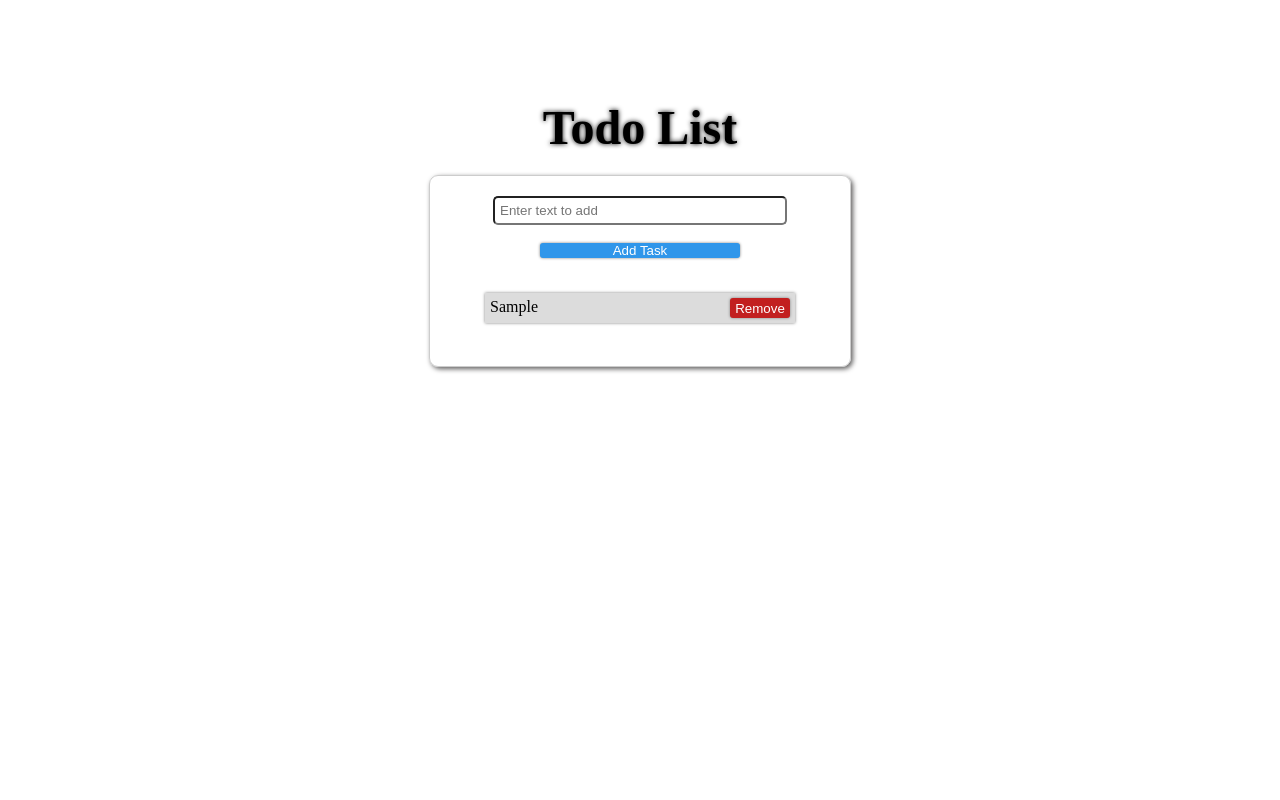
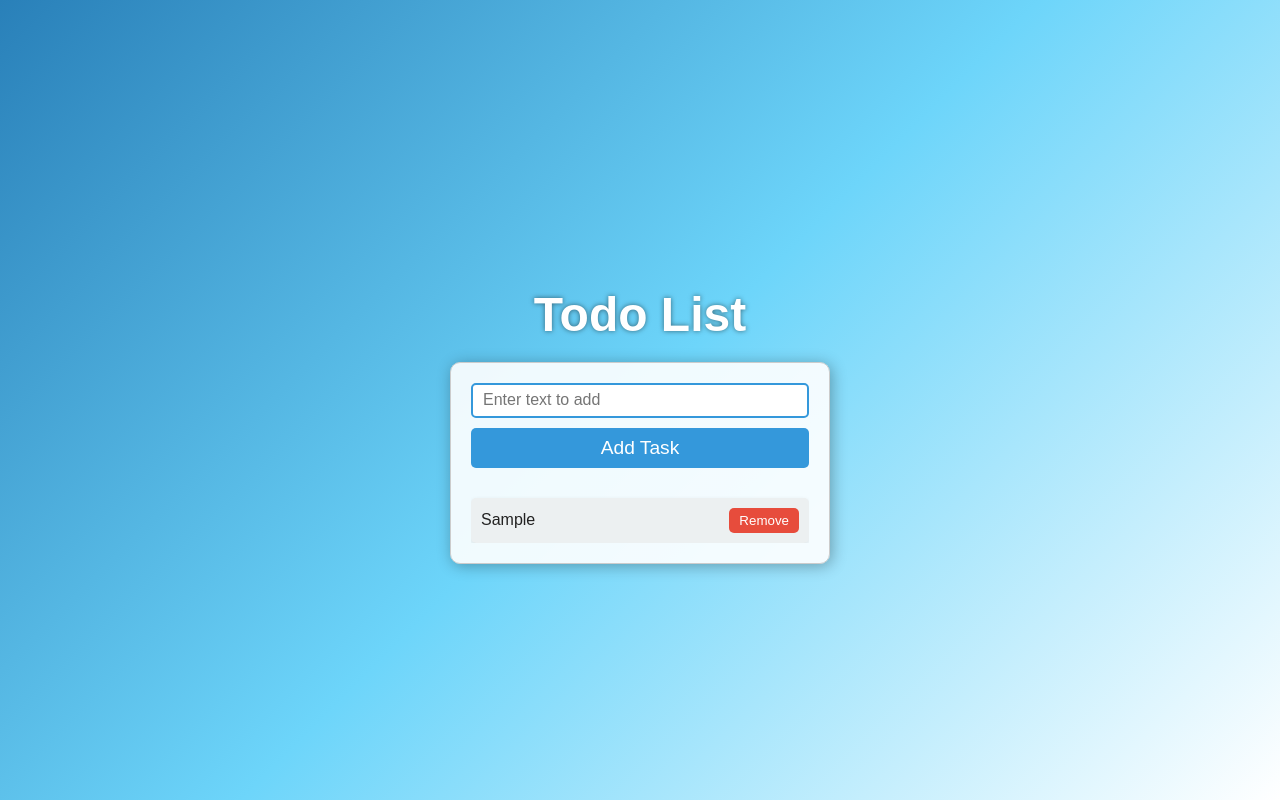
Before and after one commit to Abdulahad911/todo-list-app-in-javascript, a plain HTML site: page index.html in a window 1280 px wide. Both pictures are taken after typing "Sample" into the empty fields and a click on the button "Add Task". Drawn offline with Linux system fonts and the light colour scheme.

Commit message:
the website is almost completed

```diff
--- a/style.css
+++ b/style.css
@@ -1,83 +1,124 @@
-*{
+
+* {
     margin: 0;
     padding: 0;
+    box-sizing: border-box;
+    font-family: 'Arial', sans-serif;
 }
 
-h1{
+
+body {
+    background: linear-gradient(135deg, #2980b9, #6dd5fa, #ffffff);
+
+    display: flex;
+    flex-direction: column;
+    justify-content: center;
+    align-items: center;
+    height: 100vh;
+    color: #fff;
+}
+
+
+h1 {
     text-align: center;
-    margin: 100px 0 20px 0;
+    margin: 50px 0 20px 0;
     font-size: 3rem;
-    text-shadow: 0px 0px 5px black;
+    color: #fff;
+    text-shadow: 0px 0px 5px rgba(0, 0, 0, 0.5);
 }
-.container{
+
+
+.container {
     display: flex;
     justify-content: center;
     align-items: center;
     width: 100%;
-    height: 100%;
 }
-.box{
+
+
+.box {
     width: 380px;
-height: 150px;
+    height: auto;
     overflow: auto;
     border: 1px solid #ccc;
     padding: 20px;
-display: flex;
-flex-direction: column;
-align-items: center;
-border-radius: 9px;
-box-shadow: 2px 2px 5px rgb(96, 95, 95);
+    border-radius: 10px;
+    background-color: rgba(255, 255, 255, 0.9);
+    box-shadow: 2px 2px 15px rgba(0, 0, 0, 0.3);
+    text-align: center;
 }
-input{
-    width: 280px;
-    height: 20px;
-    padding: 5px;
+
+
+input {
+    width: 100%;
+    height: 35px;
+    padding: 10px;
     border-radius: 5px;
+    border: 2px solid #3498db;
+    margin-bottom: 10px;
+    font-size: 1rem;
+}
 
-    /* border: 1px solid blue; */
+.btn {
+    width: 100%;
+    height: 40px;
+    border-radius: 5px;
+    background-color: #3498db;
+    color: white;
+    font-size: 1.2rem;
+    cursor: pointer;
+    border: none;
+    transition: background-color 0.3s ease;
+    transition: transform 0.3s ease;
 }
-.btn{
-    width: 200px;
-    height: 35px;
-    border-radius: 3px;
-    background-color: rgb(47, 150, 234);
-    color: white;
-    box-shadow: 0 0 3px grey;
-    border: none;
+
+.btn:hover {
+    background-color: #2980b9;
+    transform:scale(1.03);
 }
-li{
+
+#taskList {
+    margin-top: 20px;
+    padding: 0;
+    max-height: 250px;
+    overflow-y: auto;
+}
+
+
+li {
     list-style: none;
-    background-color: gainsboro;
-    box-shadow: 0 0 3px grey;
-    margin-top: 3px;
-    width: 300px;
-    height: 20px;
-    padding: 7px;
-    margin: 5px 0;
-            flex: 0 0 auto;
+    background-color: #ecf0f1;
+    box-shadow: 0 2px 5px rgba(0, 0, 0, 0.1);
+    margin-top: 10px;
+    width: 100%;
+    color: #222;
+    padding: 10px;
+    border-radius: 5px;
     display: flex;
     justify-content: space-between;
+    align-items: center;
+    transition: background-color 0.3s ease;
+    font-size: 1rem;
     white-space: nowrap;
     overflow: hidden;
     text-overflow: ellipsis;
-            border: none;
-            padding: 5px;
-
-}
-li:hover{
-    background-color: rgb(176, 175, 175);
-}
-#taskList{
-    padding: 30px;
 }
 
-.remove-btn{
-    width: 60px;
-    padding: 3px;
-    height: 20px;
-    border-radius: 3px;
-    background-color: rgb(194, 31, 31);
+li:hover {
+    background-color: #bdc3c7;
+}
+
+
+.remove-btn {
+    background-color: #e74c3c;
     color: white;
-    box-shadow: 0 0 3px grey;
     border: none;
+    padding: 5px 10px;
+    border-radius: 5px;
+    cursor: pointer;
+    transition: background-color 0.3s ease;
 }
+
+.remove-btn:hover {
+    background-color: #c0392b;
+}
```
Also changed, not shown: index.html (line endings or trailing spaces). Lines whose indentation alone changed are shown as unchanged.
